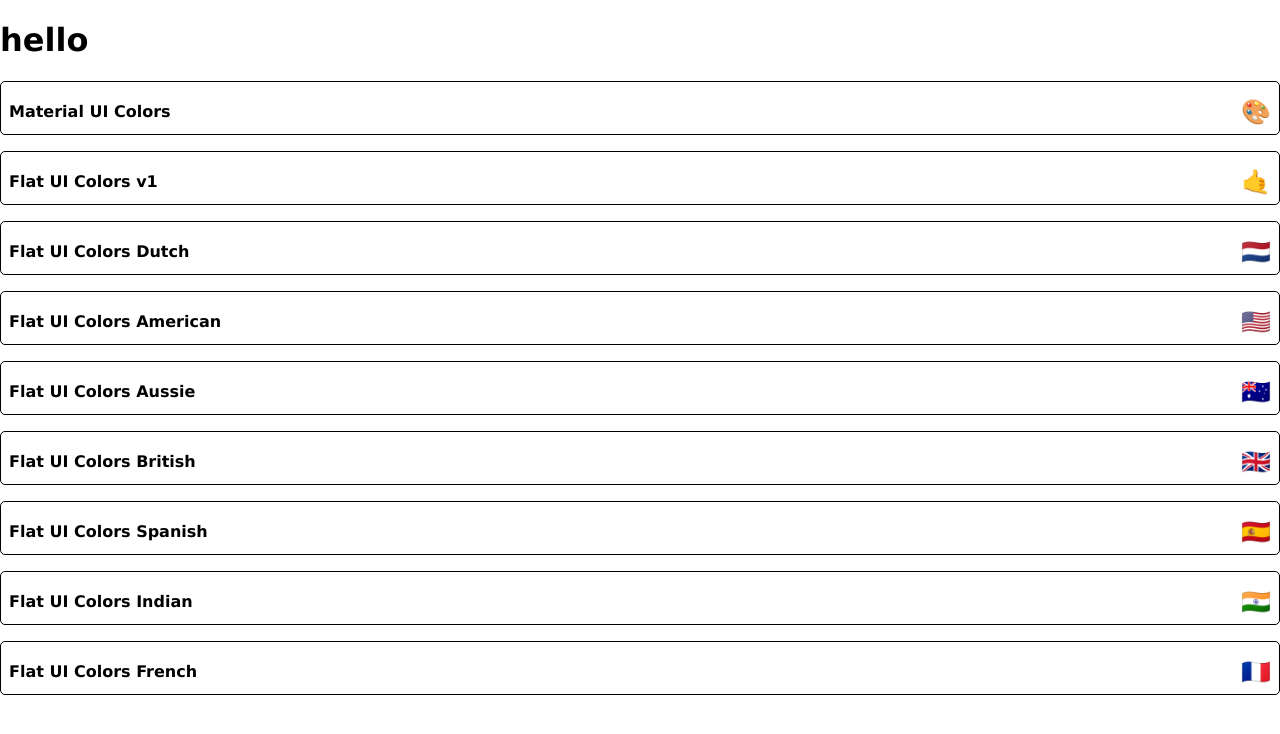
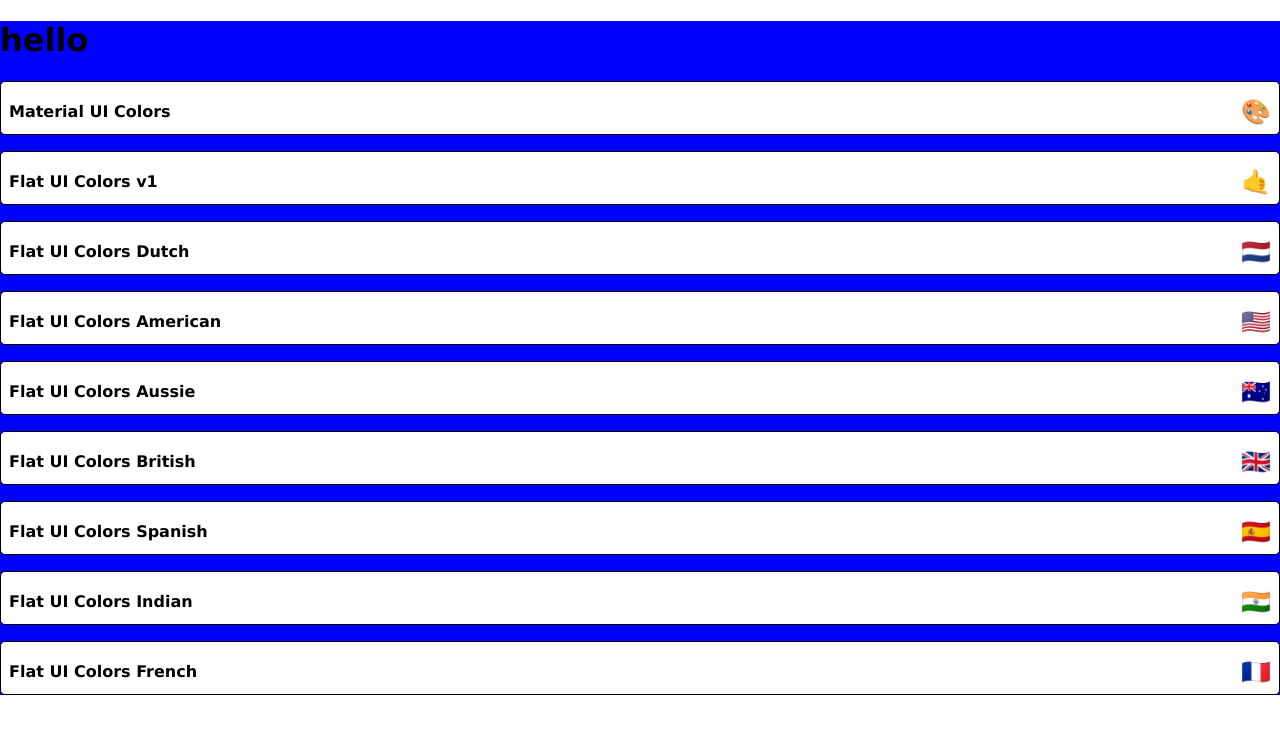
Before and after one commit to jonahCodes/ReactColorProject, a React (Create React App) app: page / in a window 1280 px wide. Shown: the top 734 px of the page. Built offline with nearby package versions, Linux system fonts and the light colour scheme.

Commit message:
add mini palette styles class

```diff
--- a/package.json
+++ b/package.json
@@ -18,6 +18,7 @@
     "react": "18.2.0",
     "react-copy-to-clipboard": "^5.1.0",
     "react-dom": "18.2.0",
+    "react-jss": "^10.10.0",
     "react-router-dom": "^5.3.4",
     "react-scripts": "5.0.1"
   },
--- a/src/colorApp/PaletteList.js
+++ b/src/colorApp/PaletteList.js
@@ -1,11 +1,20 @@
 import { Component } from "react";
 // import { Link } from "react-router-dom";
 import MiniPalette from "./MiniPalette";
+const classes = {
+  root: {
+    backgroundColor: "blue",
+  },
+};
 export default class PaletteList extends Component {
   render() {
     const { palettes } = this.props;
     return (
-      <div>
+      <div style={classes.root}>
+        <div style={classes.container}>
+          <nav style={classes.nav}></nav>
+          <div style={classes.palette}></div>
+        </div>
         <h1>hello</h1>
         {palettes.map((palette, index) => (
           <p key={index}>
```
Also changed, not shown: 1 other file (tests, documents, lock files or other folders).
